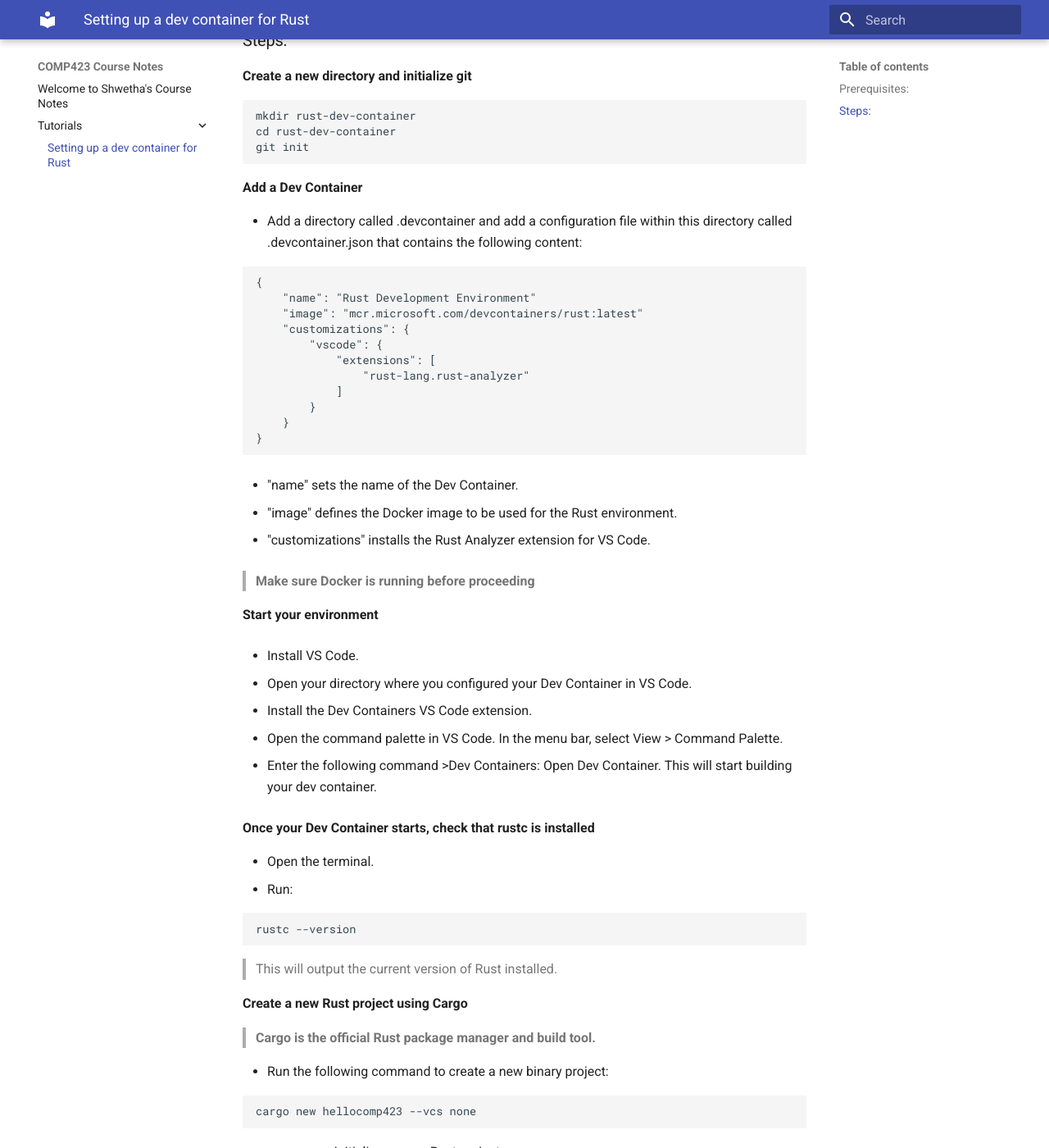
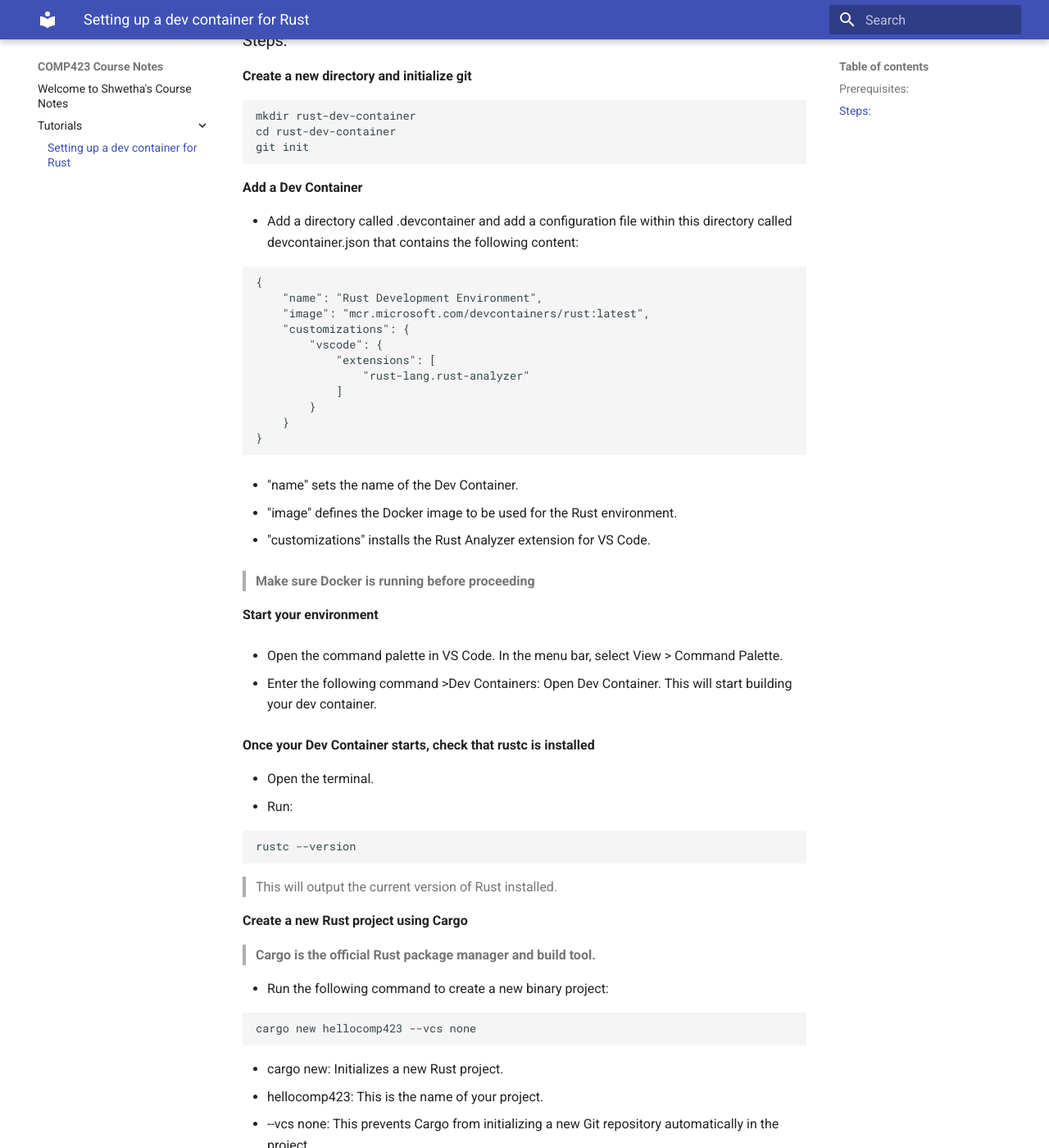
Before and after one commit to shwethakunjur/comp423-course-notes, an MkDocs documentation site: the page built from docs/tutorials/rust-setup.md, in a window 1280 px wide and 1400 px high, scrolled down 501 px. Shown: the whole window at 82% size. Built offline with MkDocs 1.6.1 and Material for MkDocs 9.7.7, drawn with Linux system fonts in a browser that asks for light colours.

Commit message:
final changes on tutorial

````diff
--- a/docs/tutorials/rust-setup.md
+++ b/docs/tutorials/rust-setup.md
@@ -26,12 +26,12 @@ git init
 
 **Add a Dev Container**
 
-* Add a directory called .devcontainer and add a configuration file within this directory called .devcontainer.json that contains the following content:
+* Add a directory called .devcontainer and add a configuration file within this directory called devcontainer.json that contains the following content:
 
 ```
 {
-    "name": "Rust Development Environment"
-    "image": "mcr.microsoft.com/devcontainers/rust:latest"
+    "name": "Rust Development Environment",
+    "image": "mcr.microsoft.com/devcontainers/rust:latest",
     "customizations": {
         "vscode": {
             "extensions": [
@@ -52,12 +52,6 @@ git init
 > **Make sure Docker is running before proceeding**
 
 **Start your environment**
-
-* Install VS Code.
-
-* Open your directory where you configured your Dev Container in VS Code.
-
-* Install the Dev Containers VS Code extension.
 
 * Open the command palette in VS Code. In the menu bar, select View > Command Palette.
 
````
